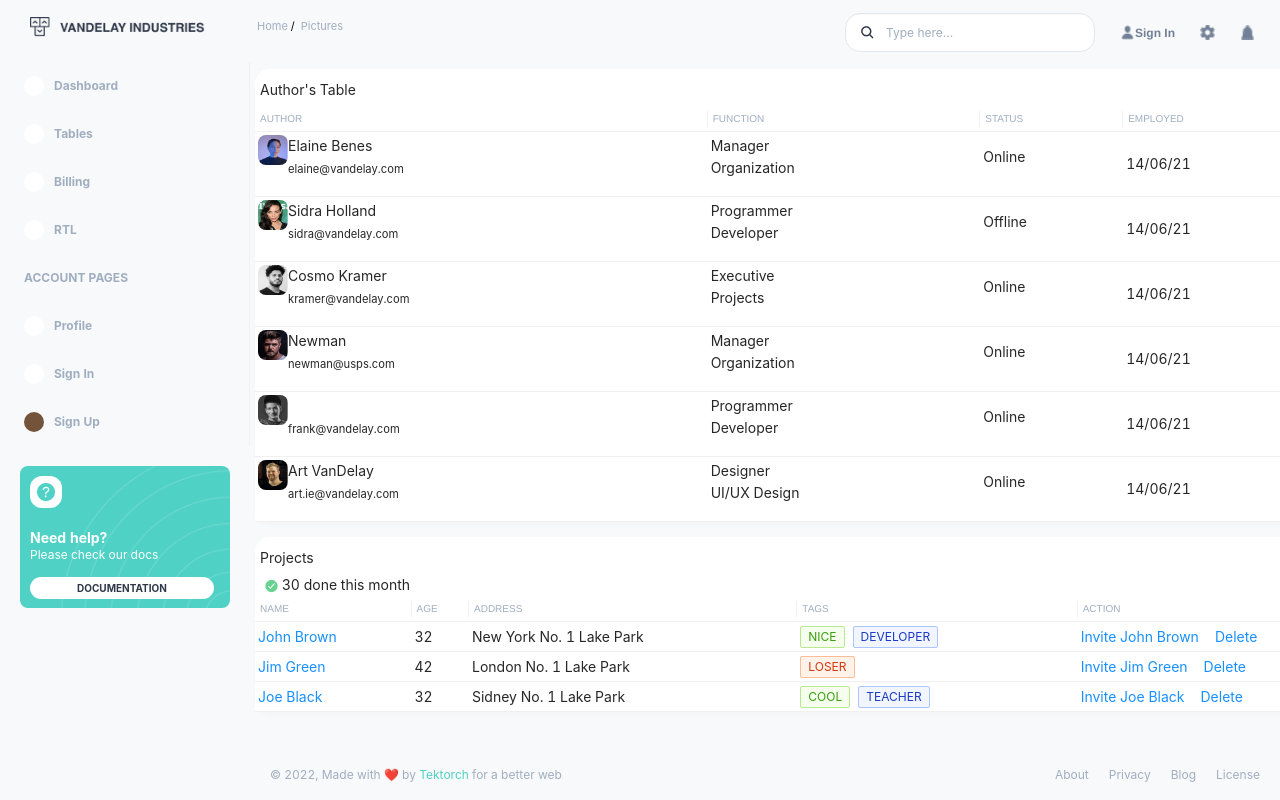
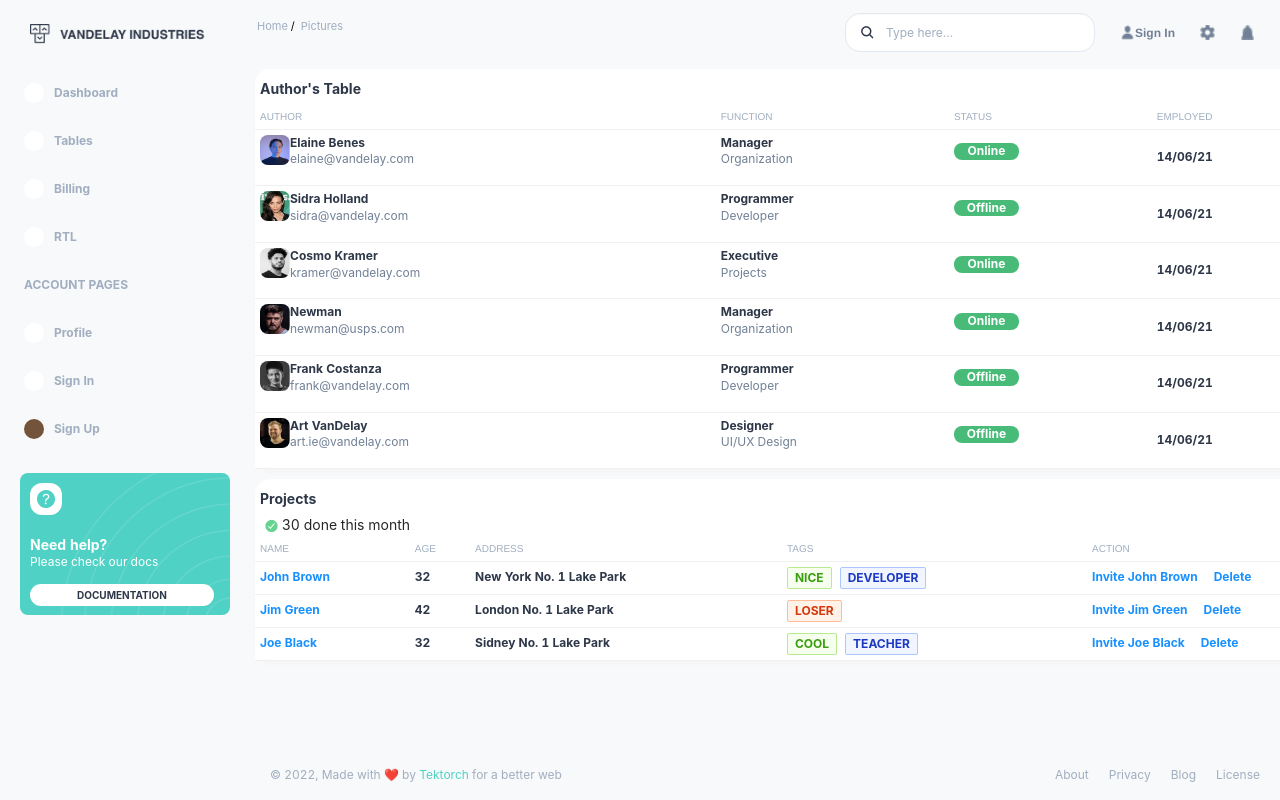
Before and after one commit to siccoo/inflex, a React (Create React App) app: page / in a window 1280 px wide. Built offline with nearby package versions, Linux system fonts and the light colour scheme.

Commit message:
updates on sidebar & tables components & assets folder

```diff
--- a/src/components/sidebar/Sidebar.jsx
+++ b/src/components/sidebar/Sidebar.jsx
@@ -36,7 +36,7 @@
       }}
       className="sidebar__layout"
     >
-      <div className="logo" style={{ padding: 5 }}>
+      <div className="logo" style={{ padding: 5, marginTop: 7 }}>
         <img src={VandelayLogo} className="vanLogo" alt="" />
       </div>
 
--- a/src/components/sidebar/sidebar.css
+++ b/src/components/sidebar/sidebar.css
@@ -134,3 +134,7 @@
   min-height: 0;
   background: #F8F9FA;
 }
+
+.ant-menu-inline, .ant-menu-vertical, .ant-menu-vertical-left {
+  border-right: none;
+}
--- a/src/components/tables/index.jsx
+++ b/src/components/tables/index.jsx
@@ -25,7 +25,7 @@
     render: (text, row) => {
       return (
         <span style={{display: "flex", }}>
-        <img src={row.imgData} className="table_img" alt="" />{" "} <p>{text} <br /><small>{row.email}</small></p>
+        <img src={row.imgData} className="table_img" alt="" />{" "} <p>{text} <br /><small className="table_email">{row.email}</small></p>
         </span>
       )
   },
@@ -38,7 +38,7 @@
       return (
         <span>
           {role}
-          <p>{position.post}</p>
+          <p className="table_post">{position.post}</p>
         </span>
       )
     }
@@ -49,7 +49,8 @@
     dataIndex: "status",
     render: (text) => (
       <>
-        <p >{text}</p>
+        <p style={{background: "#48BB78",
+borderRadius: "8px", adding: 5, width: "65px", textAlign: "center", color: "#FFFFFF"}}>{text}</p>
       </>
     ),
   },
@@ -111,12 +112,12 @@
   },
   {
     key: "5",
-    name: "Frank Costanza",
+    author: "Frank Costanza",
     imgData: ImgFive,
     email: "frank@vandelay.com",
     post: "Developer",
     function: "Programmer",
-    status: "Online",
+    status: "Offline",
     employed: "14/06/21",
   },
   {
@@ -126,7 +127,7 @@
     email: "art.ie@vandelay.com",
     post: "UI/UX Design",
     function: "Designer",
-    status: "Online",
+    status: "Offline",
     employed: "14/06/21",
   },
 ];
--- a/src/components/tables/tables.css
+++ b/src/components/tables/tables.css
@@ -4,12 +4,12 @@
 
 .site-layout-background .table {
   width: 1160px;
-    /* height: 300px; */
-    background: #FFFFFF;
+  /* height: 350px; */
+  background: #ffffff;
   box-shadow: 0px 3.5px 5.5px rgba(0, 0, 0, 0.02);
   border-radius: 15px;
   /* margin-top: 15px; */
-margin-bottom: 15px;
+  margin-bottom: 10px;
 }
 
 .site-layout-background .table p span {
@@ -21,7 +21,10 @@
   display: none;
 }
 
-.ant-table-tbody>tr>td, .ant-table-thead>tr>th, .ant-table tfoot>tr>td, .ant-table tfoot>tr>th {
+.ant-table-tbody > tr > td,
+.ant-table-thead > tr > th,
+.ant-table tfoot > tr > td,
+.ant-table tfoot > tr > th {
   position: relative;
   padding: 5px;
   overflow-wrap: break-word;
@@ -35,34 +38,70 @@
 
 th.ant-table-cell {
   background: none !important;
-    font-family: 'Helvetica';
+  font-family: "Helvetica";
   font-style: normal;
   font-weight: 700;
   font-size: 10px;
   line-height: 150%;
-color: #A0AEC0 !important;
+  color: #a0aec0 !important;
   text-transform: uppercase;
 }
 
-  .ant-table-thead>tr>th:not(:last-child):not(.ant-table-selection-column):not(.ant-table-row-expand-icon-cell):not([colspan]):before {
+.ant-table-thead
+  > tr
+  > th:not(:last-child):not(.ant-table-selection-column):not(.ant-table-row-expand-icon-cell):not([colspan]):before {
   position: absolute;
   top: 50%;
   right: 0;
   width: 1px;
   height: 1.6em;
   /* background-color: rgba(0,0,0,.06); */
-    background-color: none !important;
+  background: none !important;
   transform: translateY(-50%);
-    transition: background-color .3s;
+  transition: background-color 0.3s;
   content: "";
 }
 
- .site-layout-background  .table_header {
+.site-layout-background .table_header {
   padding: 10px 0px 0px 5px;
   margin-bottom: 5px;
+  font-style: normal;
+  font-weight: 700;
+  font-size: 14px;
+  line-height: 140%;
+  color: #2d3748;
 }
 
 td.ant-table-cell {
   background: none !important;
-    padding: 3px  !important;
+  padding: 0px -5px 1px 0px !important;
+  font-style: normal;
+  font-weight: 700;
+  font-size: 12px;
+  line-height: 140%;
+  color: #2d3748;
 }
+
+td.ant-table-cell .table_email {
+  font-style: normal;
+  font-weight: 400;
+  font-size: 12px;
+  line-height: 140%;
+  color: #718096;
+}
+
+td.ant-table-cell .table_post {
+  font-style: normal;
+  font-weight: 400;
+  font-size: 12px;
+  line-height: 140%;
+  color: #718096;
+}
+
+td.ant-table-cell .edit_btn {
+  font-style: normal;
+  font-weight: 400;
+  font-size: 12px;
+  line-height: 140%;
+  color: #718096;
+}
```
Lines whose indentation alone changed are shown as unchanged.
